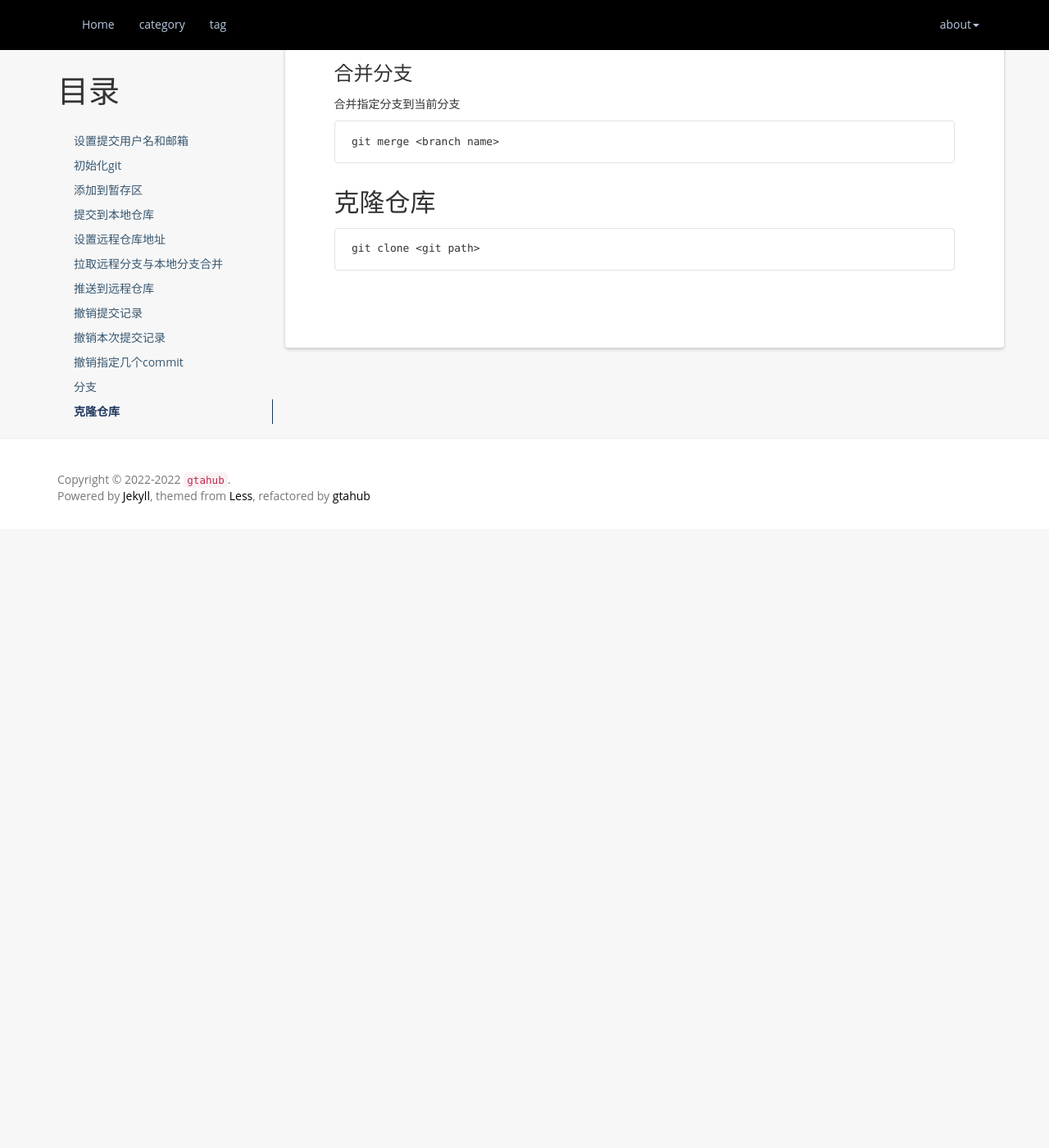
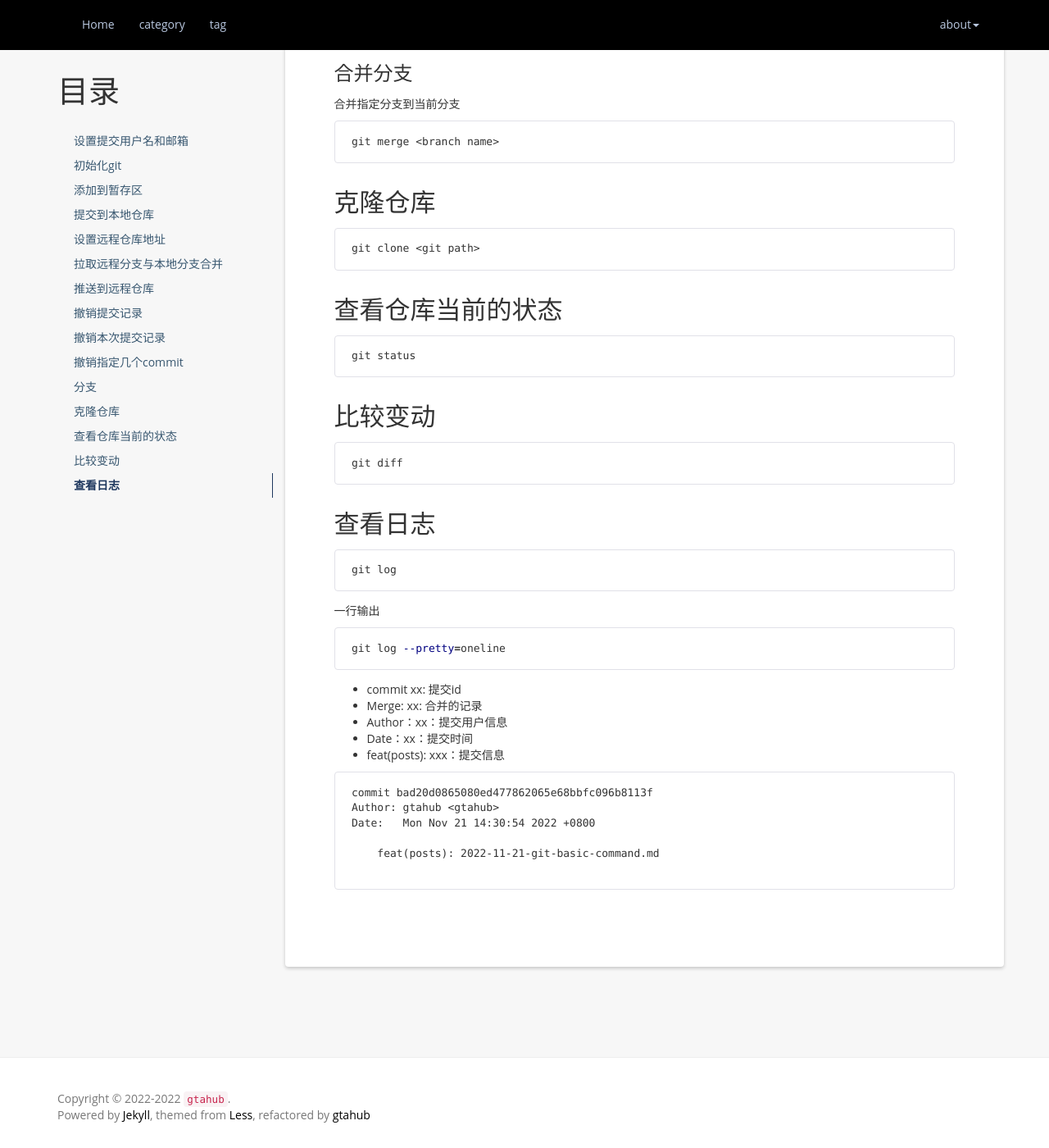
Before and after one commit to atgtahub/atgtahub.github.io, a Jekyll site: the page built from _posts/vcs/git/2022-11-21-git-basic-command.md, in a window 1280 px wide and 1400 px high, scrolled down 2858 px. Shown: the whole window at 82% size. Built offline with Jekyll 4.4.1, drawn with Linux system fonts in a browser that asks for light colours; a script that is not in the unit is left out; comment, search, counter and statistics services are not loaded; before the commit the page ends 3503 px from its top, so only the background shows below that.

Commit message:
refactor(posts): 2022-11-21-git-basic-command.md

````diff
--- a/_posts/vcs/git/2022-11-21-git-basic-command.md
+++ b/_posts/vcs/git/2022-11-21-git-basic-command.md
@@ -143,3 +143,44 @@ git merge <branch name>
 ```sh
 git clone <git path>
 ```
+
+
+## 查看仓库当前的状态
+
+```sh
+git status
+```
+
+
+## 比较变动
+
+```sh
+git diff
+```
+
+
+## 查看日志
+
+```sh
+git log
+```
+
+一行输出
+```sh
+git log --pretty=oneline
+```
+
+- commit xx: 提交id
+- Merge: xx: 合并的记录
+- Author：xx：提交用户信息
+- Date：xx：提交时间
+- feat(posts): xxx：提交信息
+
+```text
+commit bad20d0865080ed477862065e68bbfc096b8113f
+Author: gtahub <gtahub>
+Date:   Mon Nov 21 14:30:54 2022 +0800
+
+    feat(posts): 2022-11-21-git-basic-command.md
+
+```
````
